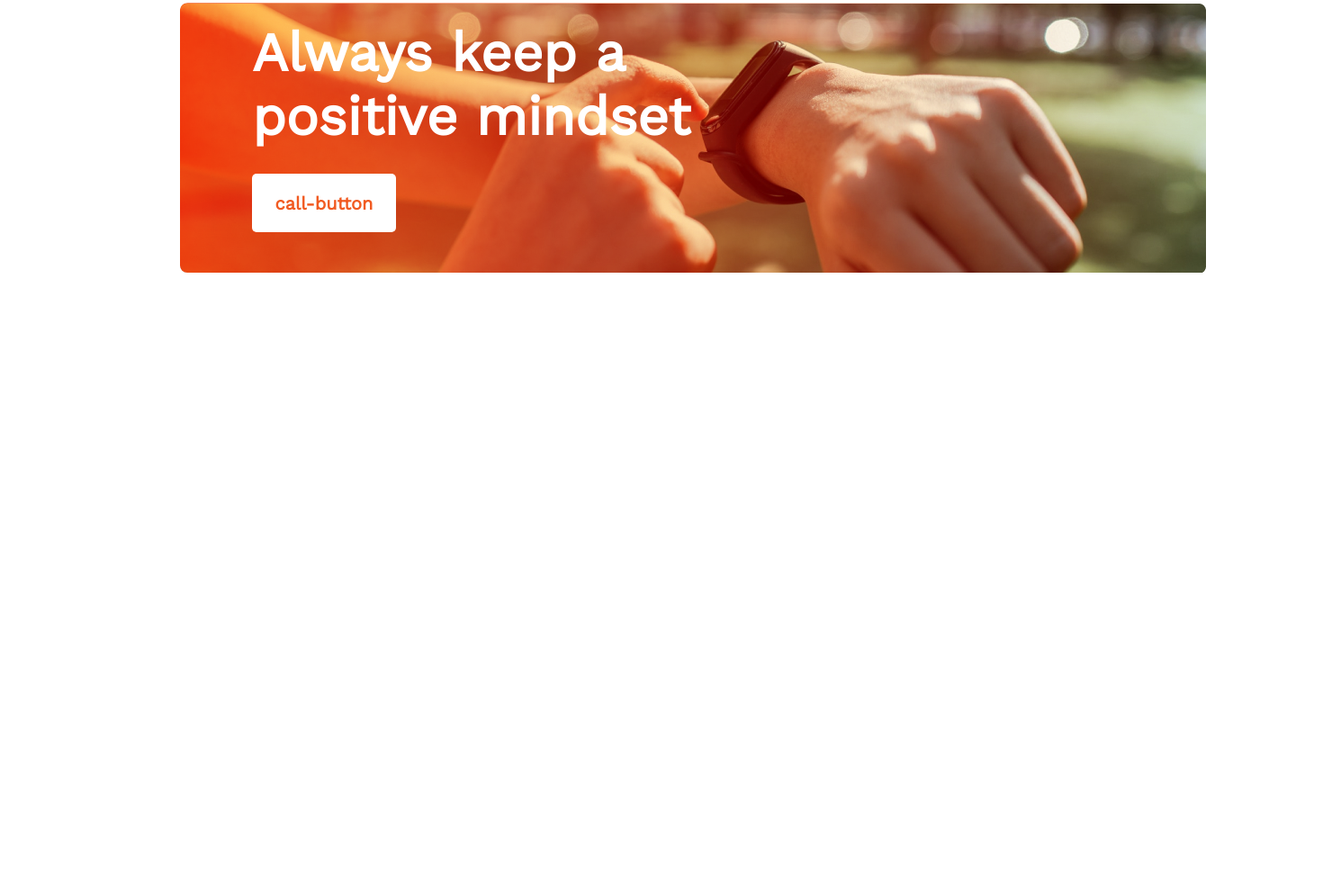
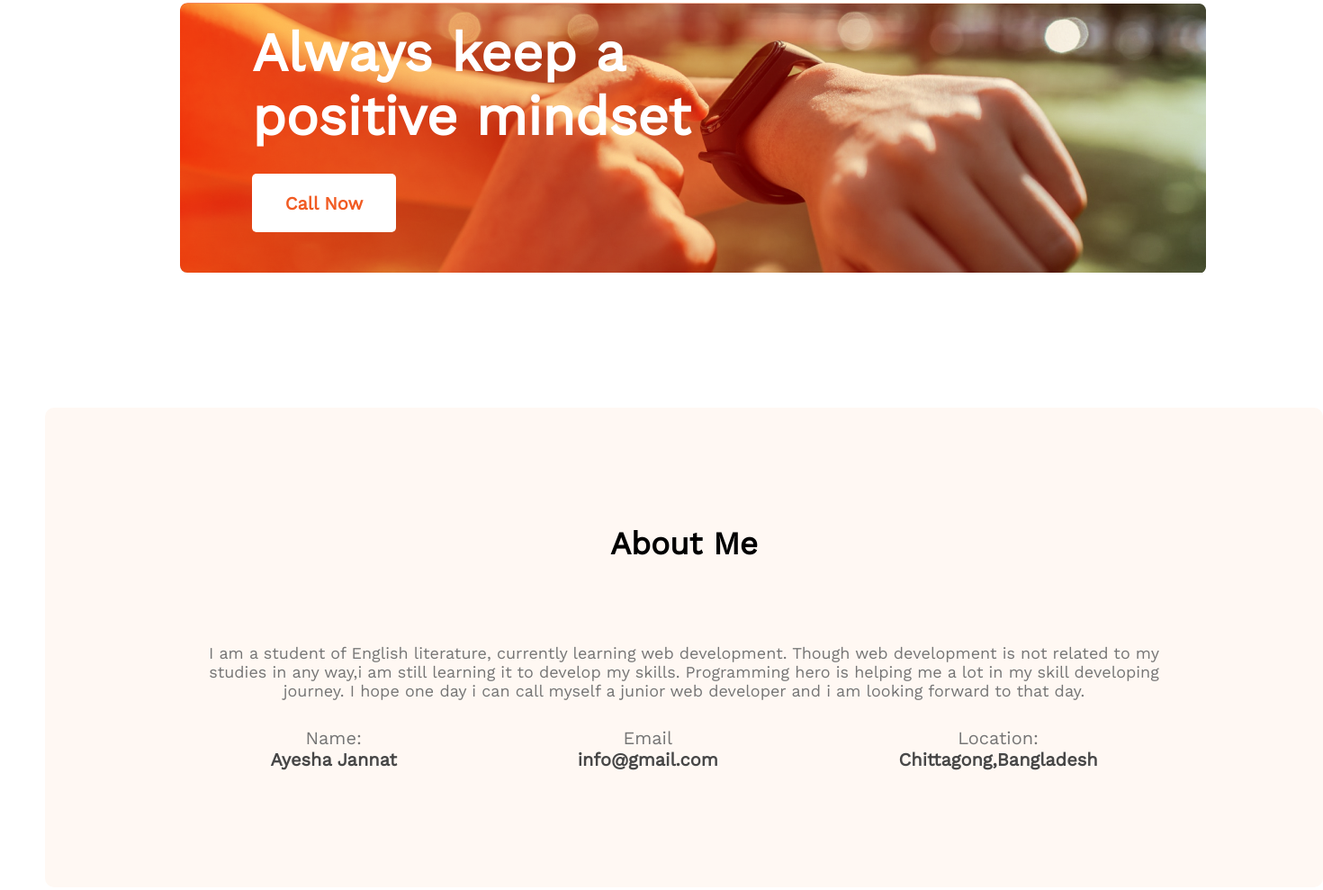
Before and after one commit to ayeshajannat000/first-assignment, a plain HTML site: page index.html in a window 1280 px wide. Shown: the part 2328-3317 px from the top of the page at 90% size, 1470 px wide, since content can reach past the window. Before the commit the page ends 2781 px from the top, so only its background shows below. Drawn offline with nearby package versions, Linux system fonts and the light colour scheme.

Commit message:
added extra section

```diff
--- a/index.html
+++ b/index.html
@@ -74,8 +74,30 @@
 
 <section class="image-section">
 <h2 class="image-title">Always keep a positive mindset</h2>
-<button class="image-button">call-button</button>
+<button class="image-button">Call Now</button>
 </section>
+
+<!-- Extra Section -->
+
+<section class="about">
+    <h3 class="section-title">About Me</h3>
+    <p class="section-description">I am a student of English literature, currently learning web development. Though web development is not related to my studies in any way,i am still learning it to develop my skills. Programming hero is helping me a lot in my skill developing journey.  I hope one day i can call myself a junior web developer and i am looking forward to that day.
+    </p>
+    <div class="about-info-container">
+        <div class="about-info">
+            <p class="info-title">Name:</p>
+            <p class="info-description">Ayesha Jannat</p>
+        </div>
+        <div class="about-info">
+            <p class="info-title">Email</p>
+            <p class="info-description">info@gmail.com</p>
+        </div>
+        <div class="about-info">
+            <p class="info-title">Location:</p>
+            <p class="info-description">Chittagong,Bangladesh</p>
+        </div>
+    </div>
+    </section>
     </main>
     <footer>
 
--- a/styles/assignment.css
+++ b/styles/assignment.css
@@ -172,3 +172,41 @@ margin-top: 120px;
     border-radius: 5px;
     margin-left: 80px;
  }
+
+ /* About me section styles */
+
+ .about{
+    margin-top: 130px;
+    background:#FFF8F3;
+    border-radius: 10px;
+    padding: 130px 150px;
+    text-align: center;
+    width: 1120px;
+    margin-left: 50px;
+    margin-bottom: 100px;
+    }
+    .section-title{
+        text-align: center;
+        padding-bottom: 40px;
+    font-weight: 700;
+    font-size: 35px;
+    margin-bottom: 50px;
+    }
+    .section-description{
+    color: #757575;
+    font-size: 18px;
+    margin-bottom: 30px;
+    }
+    .about-info-container{
+        display: flex;
+        justify-content: space-around;
+    }
+    .about .info-title{
+        font-size: 20px;
+        color: #757575;
+    }
+    .info-description{
+        font-weight: 700;
+        font-size: 20px;
+        color: #474747;
+    }
```
